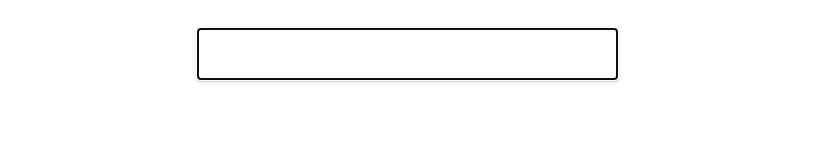
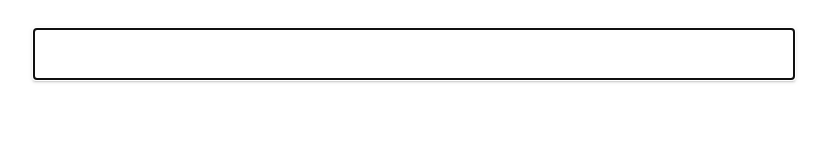
Before and after one commit to spivak720/gabbz, a plain HTML site: page index.html in a window 1280 px wide. Shown: the whole page, without its empty margins (228-1055 px from the left). Drawn offline with Linux system fonts and the light colour scheme.

Commit message:
Update index.html

```diff
--- a/index.html
+++ b/index.html
@@ -10,7 +10,7 @@
 
 <div class="container">
     <div class="row">
-            <input type="text" style="width:33%; margin-top:20px; margin-left:33%; padding:0px; font-size:42px; box-shadow:0 2px 2px 0 rgb(0 0 0 / 14%), 0 3px 1px -2px rgb(0 0 0 / 20%), 0 1px 5px 0 rgb(0 0 0 / 12%); text-transform:uppercase; text-align:center;" id="input_field" autofocus="autofocus"">
+            <input type="text" style="width:60%; margin-top:20px; margin-left:20%; padding:0px; font-size:42px; box-shadow:0 2px 2px 0 rgb(0 0 0 / 14%), 0 3px 1px -2px rgb(0 0 0 / 20%), 0 1px 5px 0 rgb(0 0 0 / 12%); text-transform:uppercase; text-align:center;" id="input_field" autofocus="autofocus"">
             <p style="display:none;" id="display_field"></p>
     </div>
     <div class="row">
```
